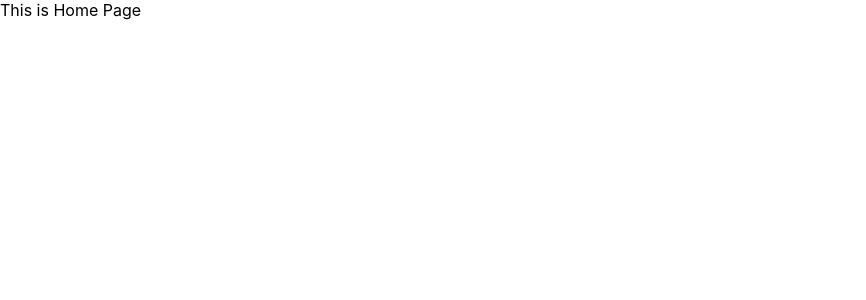
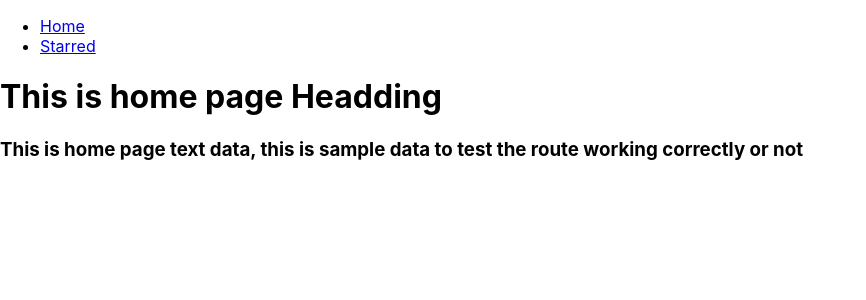
Before and after one commit to Sivalatha800/box-office, a React (Create React App) app: page / in a window 1280 px wide. Shown: the top 300 px of the page, without its empty margins (0-866 px from the left). Built offline with nearby package versions, Linux system fonts and the light colour scheme.

Commit message:
Router plinks and pages added

```diff
--- a/src/App.js
+++ b/src/App.js
@@ -1,25 +1,22 @@
 import React from "react";
 import { Routes, Route } from "react-router-dom";
+import Navs from "./components/Navs";
+import Home from "./pages/Home";
+import PageNotFound from "./pages/PageNotFound";
+
+import Starred from "./pages/Starred";
 
 function App() {
   return (
     <div>
+      <Navs />
       <Routes>
         <Route path="/" element={<Home />}></Route>
-        <Route path="starred" element={<Starred />}></Route>
-        <Route path="*" element={<NotFound />} />
+        <Route path="/starred" element={<Starred />}></Route>
+        <Route path="*" element={<PageNotFound />}></Route>
       </Routes>
     </div>
   );
 }
 
-function Home() {
-  return <div>This is Home Page</div>;
-}
-function Starred() {
-  return <div>This is Starred Page</div>;
-}
-function NotFound() {
-  return <div>This 404 Page</div>;
-}
 export default App;
--- /dev/null
+++ b/src/components/Navs.js
@@ -0,0 +1,23 @@
+import React from "react";
+import { Link } from "react-router-dom";
+
+const LINKS = [
+  { to: "/", text: "Home" },
+  { to: "/starred", text: "Starred" },
+];
+
+function Navs() {
+  return (
+    <div>
+      <ul>
+        {LINKS.map((item) => (
+          <li key={item.to}>
+            <Link to={item.to}>{item.text}</Link>
+          </li>
+        ))}
+      </ul>
+    </div>
+  );
+}
+
+export default Navs;
--- /dev/null
+++ b/src/pages/Home.js
@@ -0,0 +1,15 @@
+import React from "react";
+
+function Home() {
+  return (
+    <div>
+      <h1>This is home page Headding</h1>
+      <h3>
+        This is home page text data, this is sample data to test the route
+        working correctly or not
+      </h3>
+    </div>
+  );
+}
+
+export default Home;
--- /dev/null
+++ b/src/pages/PageNotFound.js
@@ -0,0 +1,11 @@
+import React from "react";
+
+function PageNotFound() {
+  return (
+    <div>
+      <h1>ERROR! PAGE NOT FOUND</h1>
+    </div>
+  );
+}
+
+export default PageNotFound;
--- /dev/null
+++ b/src/pages/Starred.js
@@ -0,0 +1,11 @@
+import React from "react";
+
+function Starred() {
+  return (
+    <div>
+      <h1>This is Starred Page</h1>
+    </div>
+  );
+}
+
+export default Starred;
```
